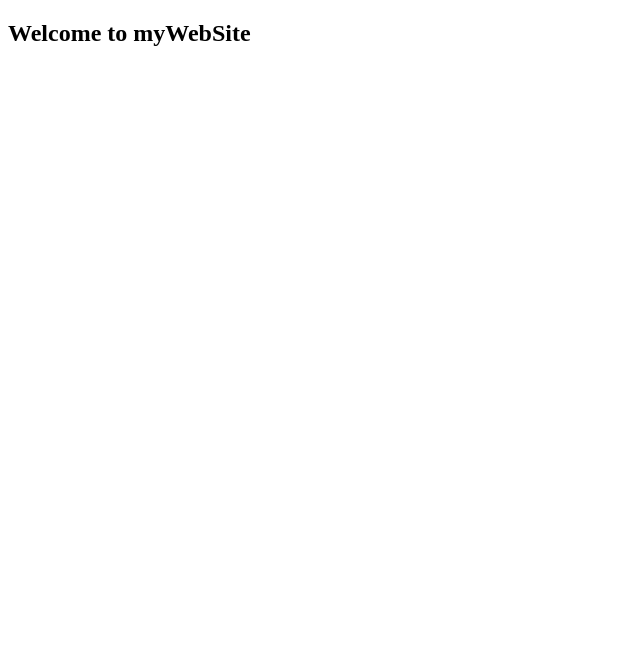
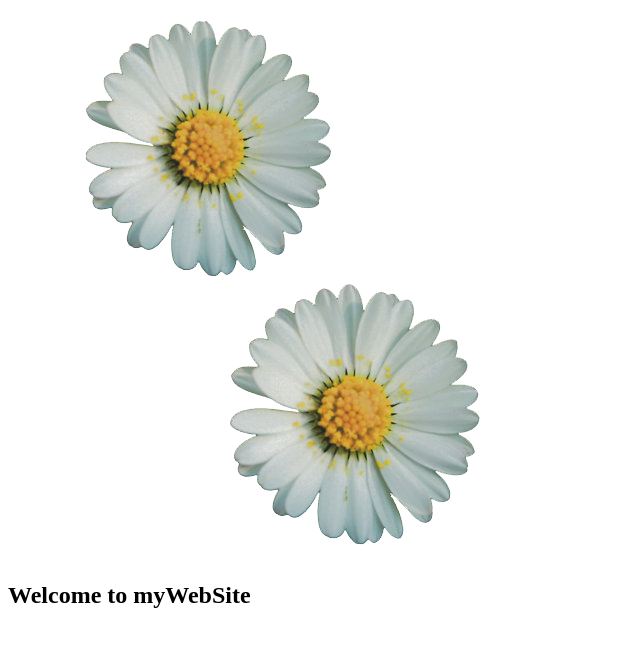
Before and after one commit to pnithida/testGit, a plain HTML site: page index.html in a window 1280 px wide. Shown: the whole page, without its empty margins (0-640 px from the left). Drawn offline with Linux system fonts and the light colour scheme.

Commit message:
Added image to website

```diff
--- a/index.html
+++ b/index.html
@@ -4,5 +4,6 @@
     <title>Test for GITHUB MINI COURSE</title>
 </head>
 <body>
+    <img src="daisy.png"/>
     <h2>Welcome to myWebSite</h2>
 </body>
```
